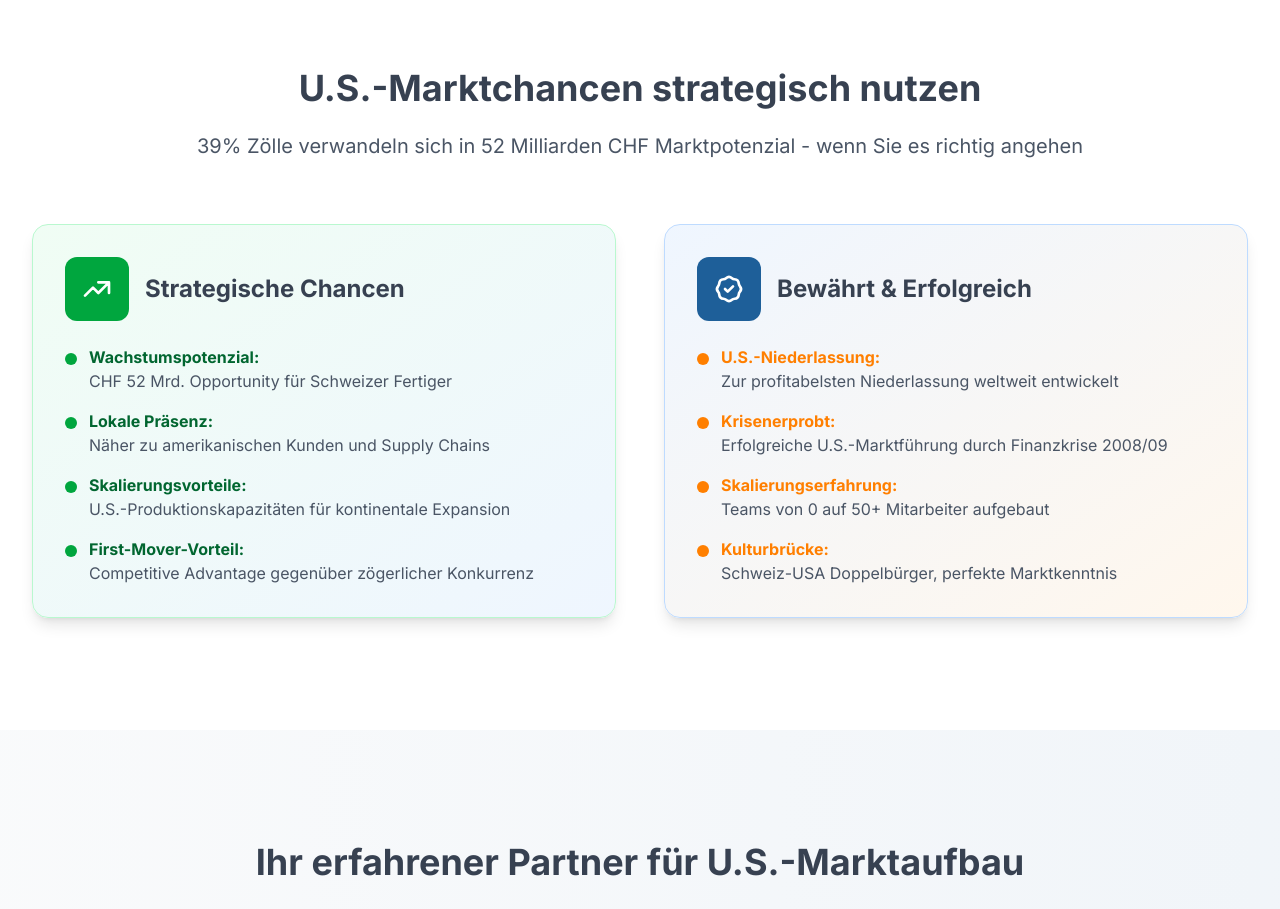
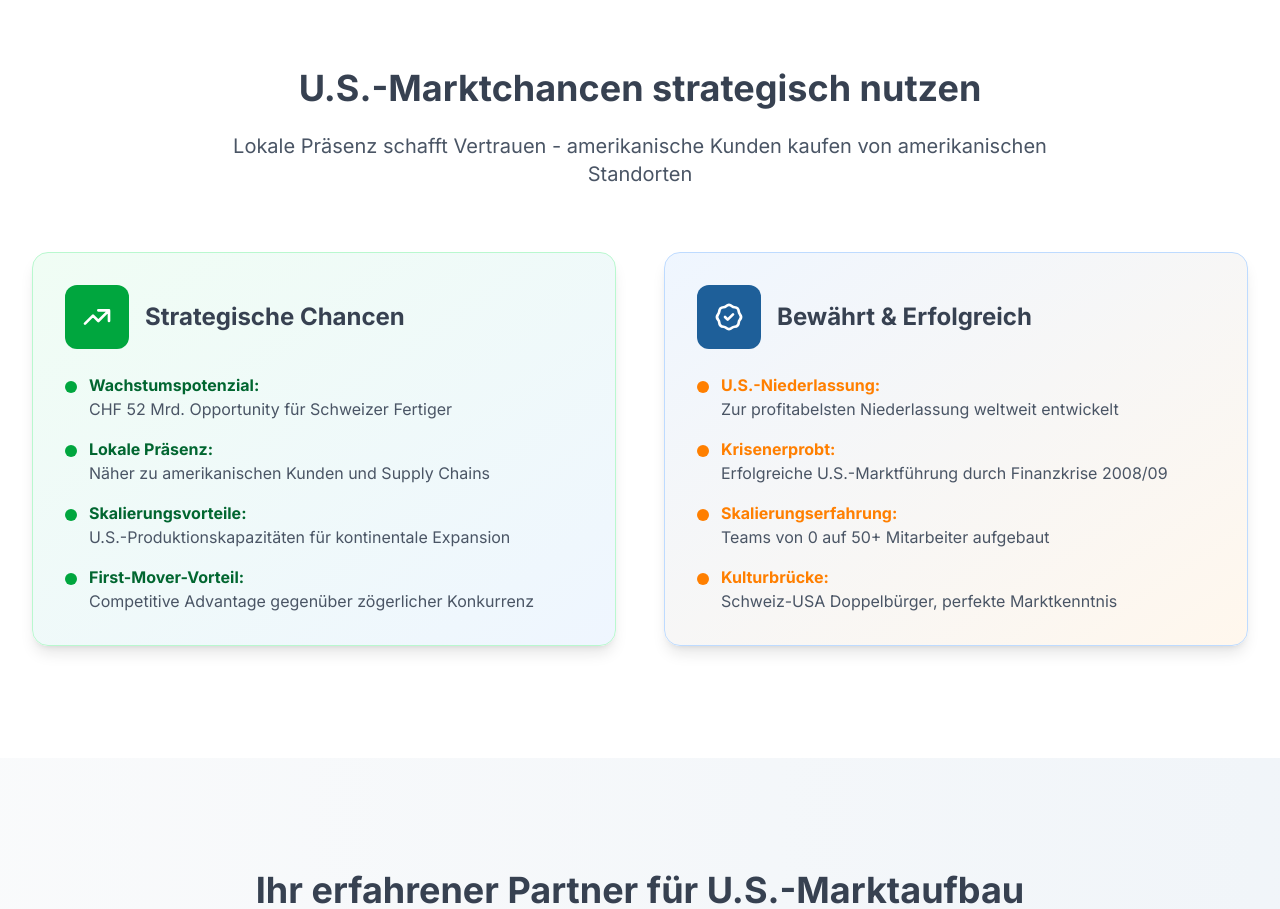
Before and after one commit to mtn-mover/aversis_web, a Next.js app: page / in a window 1280 px wide. Shown: the part 1040-1949 px from the top of the page. Built offline with nearby package versions, Linux system fonts and the light colour scheme.

Commit message:
Update homepage message to focus on trust through local U.S. presence

```diff
--- a/src/app/page.tsx
+++ b/src/app/page.tsx
@@ -100,7 +100,7 @@ export default function Home() {
               U.S.-Marktchancen strategisch nutzen
             </h2>
             <p className="text-xl text-gray-600 max-w-4xl mx-auto">
-              39% Zölle verwandeln sich in 52 Milliarden CHF Marktpotenzial - wenn Sie es richtig angehen
+              Lokale Präsenz schafft Vertrauen - amerikanische Kunden kaufen von amerikanischen Standorten
             </p>
           </div>
 
```
